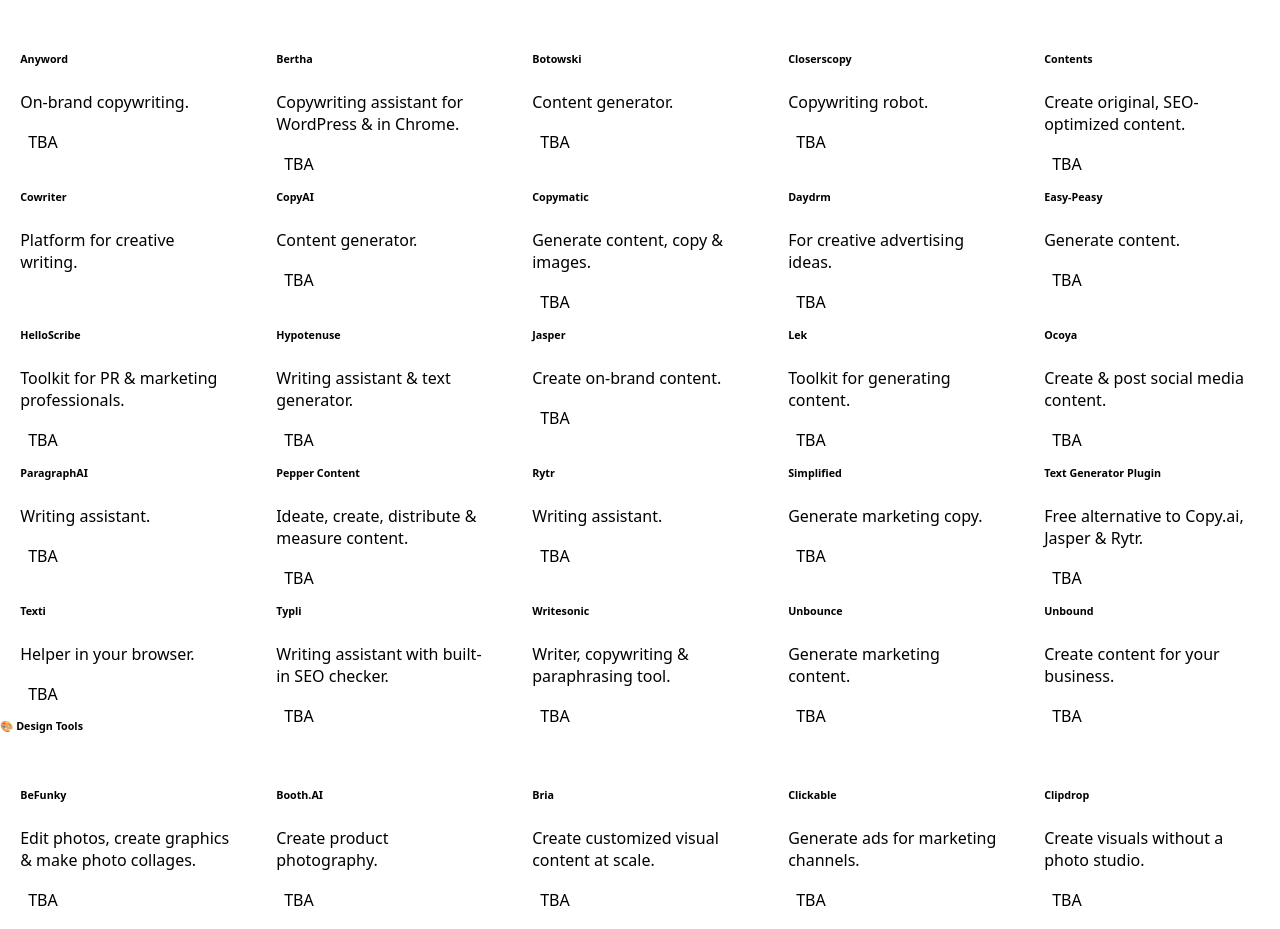
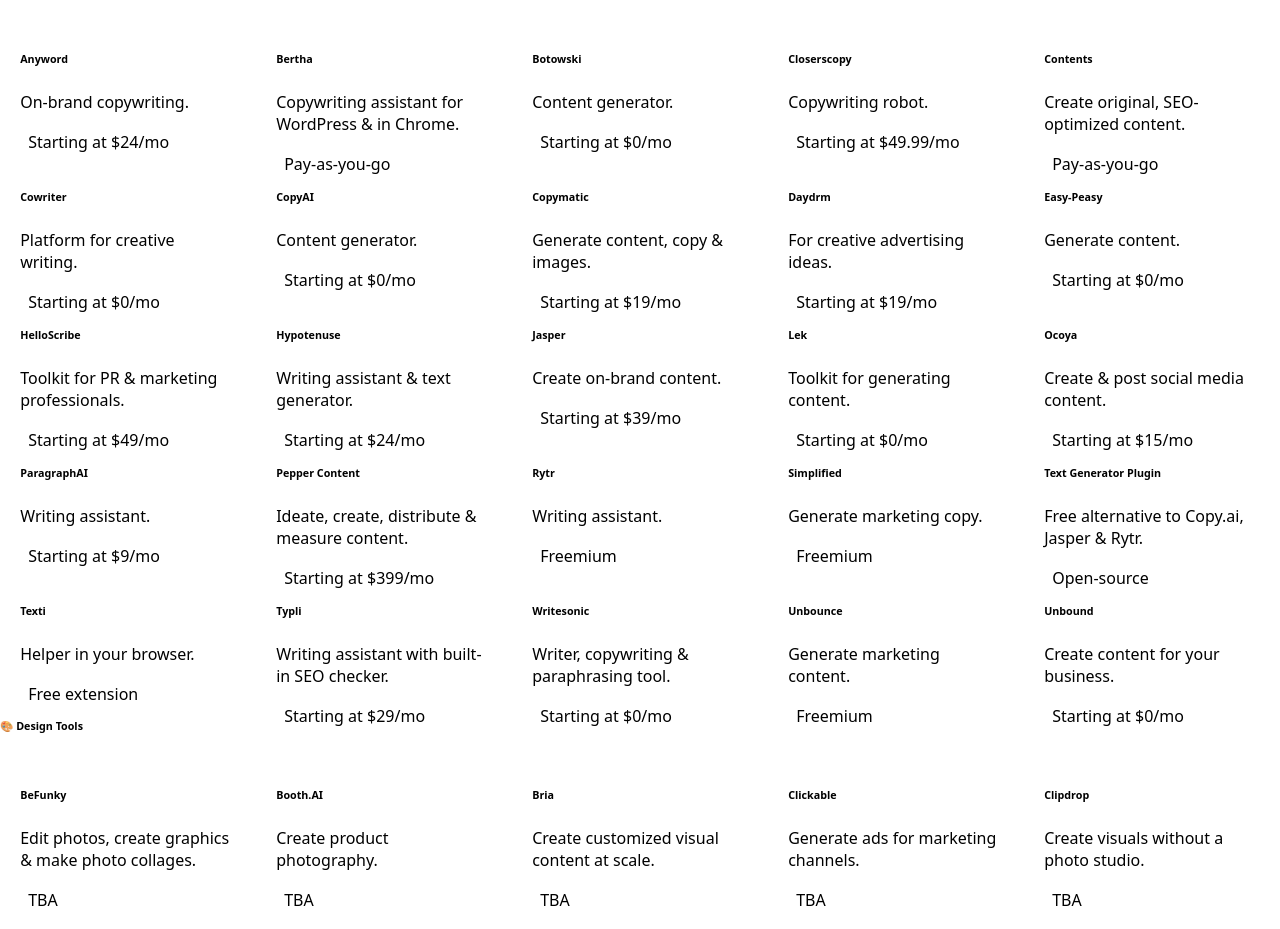
Before and after one commit to NewDesignFile/template-directory, an Astro site: page / in a window 1280 px wide. Shown: the part 445-1374 px from the top of the page. Built offline with nearby package versions, Linux system fonts and the light colour scheme; Astro itself is replaced by a stand-in of ours.

Commit message:
added pricing for copywriting tools

```diff
--- a/src/pages/index.astro
+++ b/src/pages/index.astro
@@ -87,150 +87,151 @@ import "@new-ui/spacings";
 					href="https://anyword.com/?ref=riseofmachine"
 					title="Anyword"
 					body="On-brand copywriting."
-					tag="TBA"
+					tag="Starting at $24/mo"
 				/>
 				<Card
 					href="https://bertha.ai/?ref=riseofmachine"
 					title="Bertha"
 					body="Copywriting assistant for WordPress & in Chrome."
-					tag="TBA"
+					tag="Pay-as-you-go"
 				/>
 				<Card
 					href="https://www.botowski.com/?ref=riseofmachine"
 					title="Botowski"
 					body="Content generator."
-					tag="TBA"
+					tag="Starting at $0/mo"
 				/>
 				<Card
 					href="https://www.closerscopy.com/?ref=riseofmachine"
 					title="Closerscopy"
 					body="Copywriting robot."
-					tag="TBA"
+					tag="Starting at $49.99/mo"
 				/>
 				<Card
 					href="https://www.contents.com/?ref=riseofmachine"
 					title="Contents"
 					body="Create original, SEO-optimized content."
-					tag="TBA"
+					tag="Pay-as-you-go"
 				/>
 				<Card
 					href="https://cowriter.org/?ref=riseofmachine"
 					title="Cowriter"
 					body="Platform for creative writing."
+					tag="Starting at $0/mo"
 				/>
 				<Card
 					href="https://www.copy.ai/?ref=riseofmachine"
 					title="CopyAI"
 					body="Content generator."
-					tag="TBA"
+					tag="Starting at $0/mo"
 				/>
 				<Card
 					href="https://copymatic.ai/?ref=riseofmachine"
 					title="Copymatic"
 					body="Generate content, copy & images."
-					tag="TBA"
+					tag="Starting at $19/mo"
 				/>
 				<Card
 					href="https://www.daydrm.ai/?ref=riseofmachine"
 					title="Daydrm"
 					body="For creative advertising ideas."
-					tag="TBA"
+					tag="Starting at $19/mo"
 				/>
 				<Card
 					href="https://easy-peasy.ai/?ref=riseofmachine"
 					title="Easy-Peasy"
 					body="Generate content."
-					tag="TBA"
+					tag="Starting at $0/mo"
 				/>
 				<Card
 					href="https://www.helloscribe.ai/?ref=riseofmachine"
 					title="HelloScribe"
 					body="Toolkit for PR & marketing professionals."
-					tag="TBA"
+					tag="Starting at $49/mo"
 				/>
 				<Card
 					href="https://www.hypotenuse.ai/?ref=riseofmachine"
 					title="Hypotenuse"
 					body="Writing assistant & text generator."
-					tag="TBA"
+					tag="Starting at $24/mo"
 				/>
 				<Card
 					href="https://www.jasper.ai/?ref=riseofmachine"
 					title="Jasper"
 					body="Create on-brand content."
-					tag="TBA"
+					tag="Starting at $39/mo"
 				/>
 				<Card
 					href="https://lek.ai/?ref=riseofmachine"
 					title="Lek"
 					body="Toolkit for generating content."
-					tag="TBA"
+					tag="Starting at $0/mo"
 				/>
 				<Card
 					href="https://www.ocoya.com/?ref=riseofmachine"
 					title="Ocoya"
 					body="Create & post social media content."
-					tag="TBA"
+					tag="Starting at $15/mo"
 				/>
 				<Card
 					href="https://paragraphai.com/?ref=riseofmachine"
 					title="ParagraphAI"
 					body="Writing assistant."
-					tag="TBA"
+					tag="Starting at $9/mo"
 				/>
 				<Card
 					href="https://www.peppercontent.io/peppertype-ai/?ref=riseofmachine"
 					title="Pepper Content"
 					body="Ideate, create, distribute & measure content."
-					tag="TBA"
+					tag="Starting at $399/mo"
 				/>
 				<Card
 					href="https://rytr.me/?ref=riseofmachine"
 					title="Rytr"
 					body="Writing assistant."
-					tag="TBA"
+					tag="Freemium"
 				/>
 				<Card
 					href="https://simplified.com/ai-writer/?ref=riseofmachine"
 					title="Simplified"
 					body="Generate marketing copy."
-					tag="TBA"
+					tag="Freemium"
 				/>
 				<Card
 					href="https://text-gen.com/?ref=riseofmachine"
 					title="Text Generator Plugin"
 					body="Free alternative to Copy.ai, Jasper & Rytr."
-					tag="TBA"
+					tag="Open-source"
 				/>
 				<Card
 					href="https://texti.app/?ref=riseofmachine"
 					title="Texti"
 					body="Helper in your browser."
-					tag="TBA"
+					tag="Free extension"
 				/>
 				<Card
 					href="https://typli.ai/?ref=riseofmachine"
 					title="Typli"
 					body="Writing assistant with built-in SEO checker."
-					tag="TBA"
+					tag="Starting at $29/mo"
 				/>
 				<Card
 					href="https://writesonic.com/?ref=riseofmachine"
 					title="Writesonic"
 					body="Writer, copywriting & paraphrasing tool."
-					tag="TBA"
+					tag="Starting at $0/mo"
 				/>
 				<Card
 					href="https://unbounce.com/product/smart-copy/?ref=riseofmachine"
 					title="Unbounce"
 					body="Generate marketing content."
-					tag="TBA"
+					tag="Freemium"
 				/>
 				<Card
 					href="https://www.unboundcontent.ai/?ref=riseofmachine"
 					title="Unbound"
 					body="Create content for your business."
-					tag="TBA"
+					tag="Starting at $0/mo"
 				/>
 			</ul>
 		</section>
```
